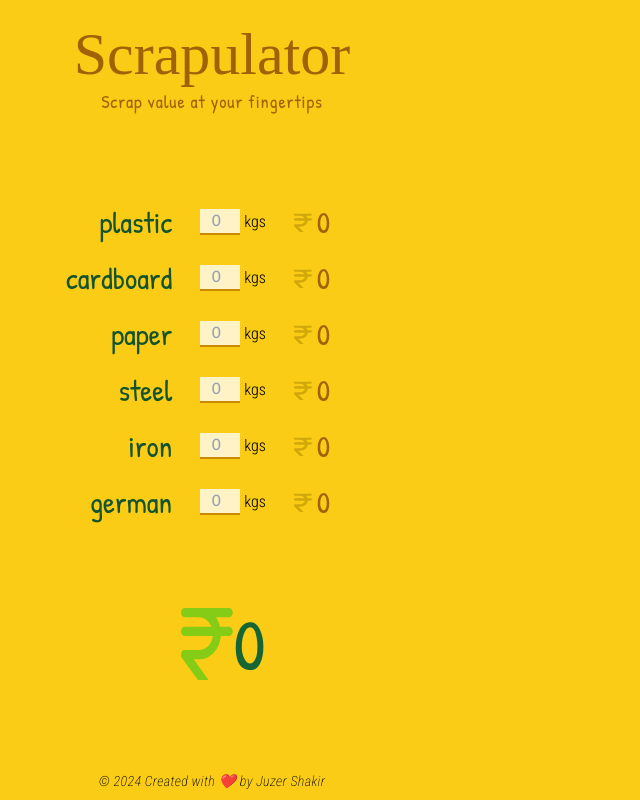
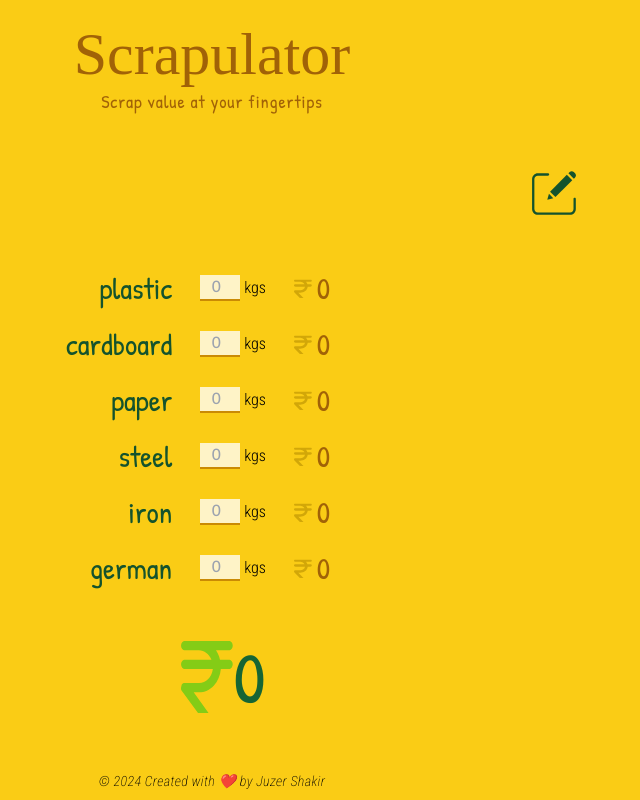
Before and after one commit to JuzerShakir/scrapulator, a React (Vite) app: page / in a window 1280 px wide. Shown: the whole page, without its empty margins (428-1068 px from the left). Built offline with nearby package versions, Linux system fonts and the light colour scheme; a web font is replaced by a local one.

Commit message:
add edit icon to homepage

```diff
--- a/src/App.jsx
+++ b/src/App.jsx
@@ -1,6 +1,5 @@
 import { useState } from "react";
 // import assets
-// import editIcon from "./assets/edit.svg";
 // import homeIcon from "./assets/home.svg";
 // components
 import Header from "./components/Header";
--- a/src/components/Header.jsx
+++ b/src/components/Header.jsx
@@ -1,7 +1,9 @@
 import { useState, useEffect } from "react";
+import editIcon from "./../assets/edit.svg";
 
 export default function Header() {
 	return (
+		<>
 			<header className="flex flex-col items-center gap-1 w-full">
 				<h1 className="patrick-hand-sc-regular text-6xl text-yellow-700">
 					Scrapulator
@@ -10,6 +12,10 @@ export default function Header() {
 					<SubHeading />
 				</h2>
 			</header>
+			<aside className="w-1/4 self-end">
+				<EditIcon />
+			</aside>
+		</>
 	);
 }
 
@@ -40,3 +46,13 @@ function SubHeading() {
 
 	return subHeadings[currentSubheadingIndex];
 }
+
+function EditIcon() {
+	return (
+		<img
+			src={editIcon}
+			alt="edit"
+			className="w-7 md:w-9 lg:w-11 cursor-pointer"
+		/>
+	);
+}
```
Lines whose indentation alone changed are shown as unchanged.
